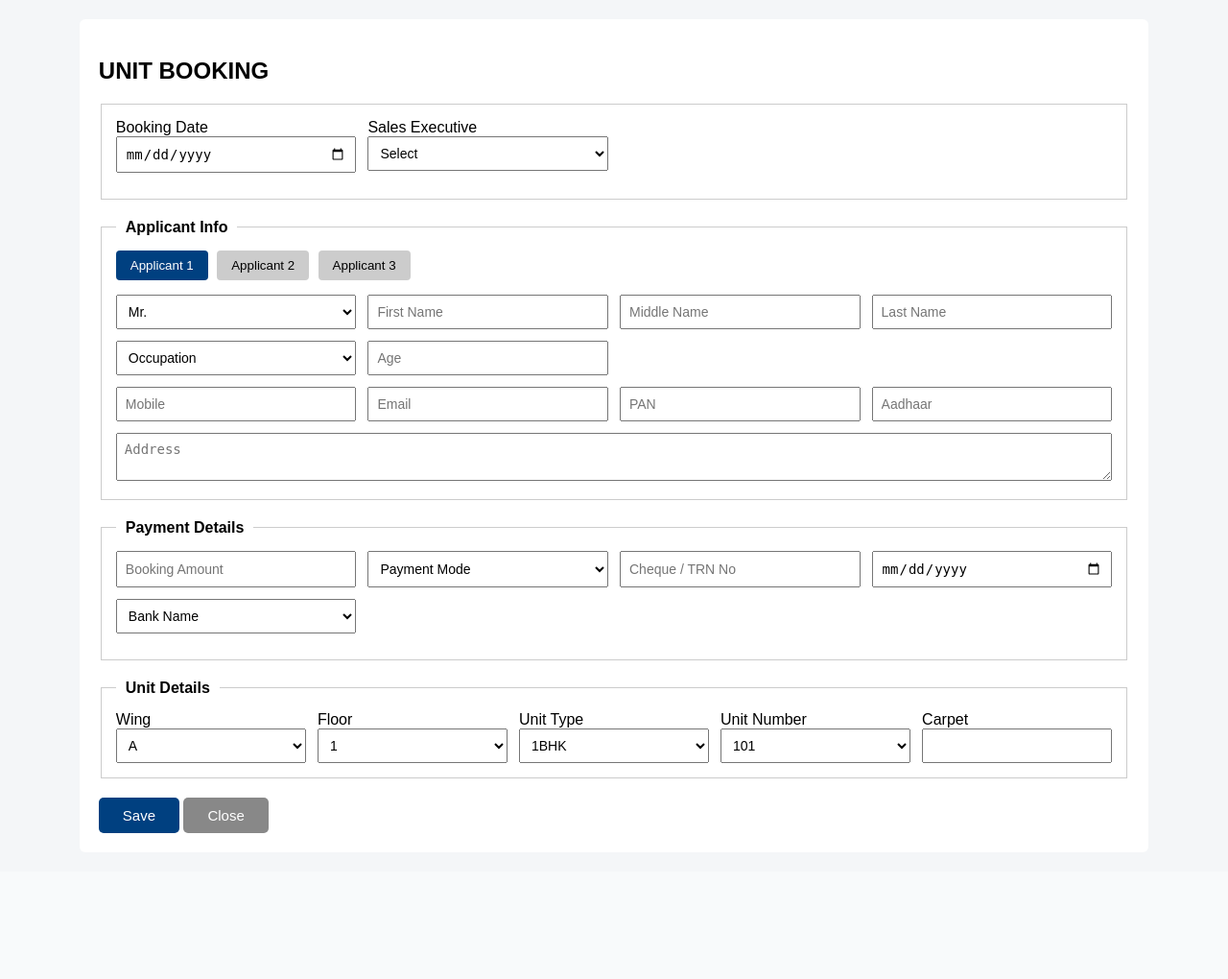
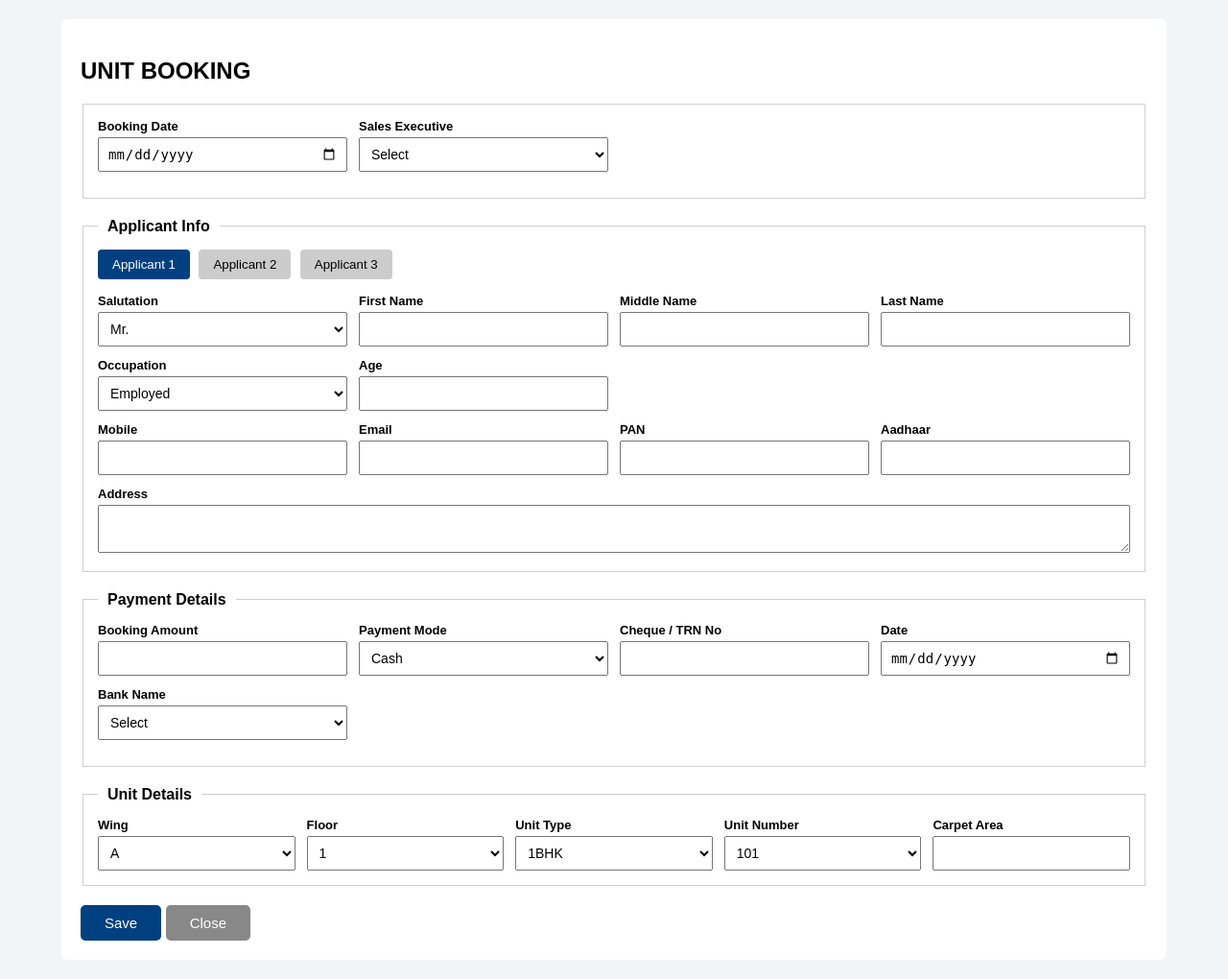
Before and after one commit to mayughag24-spec/office-realestate_crm, a Python web app: template templates/unit_booking.html in a window 1280 px wide. Shown: the whole page at 96% size. Before the commit the page ends 868 px from the top, so only its background shows below. Run offline with Jinja, Linux system fonts and the light colour scheme; the template is opened without the code that fills it, so the values that code supplies are empty.

Commit message:
Update unit_booking.html

```diff
--- a/templates/unit_booking.html
+++ b/templates/unit_booking.html
@@ -5,22 +5,29 @@
 <title>Unit Booking</title>
 
 <style>
-body {
-    font-family: Arial, sans-serif;
-    background: #f4f6f8;
+/* ===== RESET & BASE ===== */
+* {
+    box-sizing: border-box;
 }
 
+body {
+    margin: 0;
+    font-family: Arial, sans-serif;
+    background: #f2f4f7;
+}
+
+/* ===== PAGE CONTAINER ===== */
 .content {
-    width: 85%;
+    width: 90%;
     margin: 20px auto;
-    background: #fff;
+    background: #ffffff;
     padding: 20px;
     border-radius: 6px;
 }
 
-/* FIELDSET */
+/* ===== FIELDSETS ===== */
 fieldset {
-    border: 1px solid #ccc;
+    border: 1px solid #cfcfcf;
     padding: 15px;
     margin-bottom: 20px;
 }
@@ -30,40 +37,50 @@ legend {
     padding: 0 10px;
 }
 
-/* GRID LAYOUTS */
+/* ===== INPUTS ===== */
+input,
+select,
+textarea {
+    width: 100% !important;
+    padding: 8px;
+    font-size: 14px;
+    height: 36px;
+}
+
+textarea {
+    height: auto;
+}
+
+/* ===== GRID LAYOUTS ===== */
 .form-row {
-    display: grid;
-    grid-template-columns: repeat(4, 1fr);
+    display: grid !important;
+    grid-template-columns: repeat(4, minmax(180px, 1fr)) !important;
     gap: 12px;
     margin-bottom: 12px;
 }
 
 .form-grid-4 {
-    display: grid;
-    grid-template-columns: repeat(4, 1fr);
+    display: grid !important;
+    grid-template-columns: repeat(4, minmax(180px, 1fr)) !important;
     gap: 12px;
     margin-bottom: 12px;
 }
 
 .unit-row {
-    display: grid;
-    grid-template-columns: repeat(5, 1fr);
+    display: grid !important;
+    grid-template-columns: repeat(5, minmax(180px, 1fr)) !important;
     gap: 12px;
 }
 
-/* INPUTS */
-input, select, textarea {
-    width: 100%;
-    padding: 8px;
-    font-size: 14px;
-    box-sizing: border-box;
+/* ===== LABELS ===== */
+label {
+    font-size: 13px;
+    font-weight: bold;
+    margin-bottom: 4px;
+    display: block;
 }
 
-textarea {
-    resize: vertical;
-}
-
-/* TABS */
+/* ===== TABS ===== */
 .tab-buttons {
     margin-bottom: 15px;
 }
@@ -73,8 +90,8 @@ textarea {
     border: none;
     background: #ccc;
     cursor: pointer;
+    border-radius: 4px;
     margin-right: 5px;
-    border-radius: 4px;
 }
 
 .tab-buttons button.active {
@@ -90,26 +107,26 @@ textarea {
     display: block;
 }
 
-/* BUTTONS */
+/* ===== BUTTONS ===== */
 .button-row {
     margin-top: 20px;
 }
 
 .button-row button {
     padding: 10px 25px;
+    font-size: 15px;
     border: none;
     border-radius: 5px;
     cursor: pointer;
     color: white;
-    font-size: 15px;
 }
 
-.button-row .save-btn {
-    background-color: #004080;
+.save-btn {
+    background: #004080;
 }
 
-.button-row .close-btn {
-    background-color: #888;
+.close-btn {
+    background: #888;
 }
 </style>
 </head>
@@ -119,20 +136,20 @@ textarea {
 <div class="content">
 <h2>UNIT BOOKING</h2>
 
-<form method="POST">
+<form>
 
 <!-- BOOKING INFO -->
 <fieldset>
 <div class="form-row">
 <div>
 <label>Booking Date</label>
-<input type="date" name="bookingDate" required>
+<input type="date">
 </div>
 
 <div>
 <label>Sales Executive</label>
-<select name="salesExecutive" required>
-<option value="">Select</option>
+<select>
+<option>Select</option>
 <option>Executive 1</option>
 <option>Executive 2</option>
 </select>
@@ -152,26 +169,72 @@ textarea {
 
 <!-- APPLICANT 1 -->
 <div id="applicant1" class="applicant-tab active">
+
 <div class="form-grid-4">
-<select><option>Mr.</option><option>Mrs.</option><option>Ms.</option></select>
-<input type="text" placeholder="First Name">
-<input type="text" placeholder="Middle Name">
-<input type="text" placeholder="Last Name">
+<div>
+<label>Salutation</label>
+<select>
+<option>Mr.</option>
+<option>Mrs.</option>
+<option>Ms.</option>
+</select>
+</div>
+
+<div>
+<label>First Name</label>
+<input>
+</div>
+
+<div>
+<label>Middle Name</label>
+<input>
+</div>
+
+<div>
+<label>Last Name</label>
+<input>
+</div>
 </div>
 
 <div class="form-row">
-<select><option>Occupation</option></select>
-<input type="number" placeholder="Age">
+<div>
+<label>Occupation</label>
+<select>
+<option>Employed</option>
+<option>Self-Employed</option>
+</select>
+</div>
+
+<div>
+<label>Age</label>
+<input type="number">
+</div>
 </div>
 
 <div class="form-row">
-<input type="tel" placeholder="Mobile">
-<input type="email" placeholder="Email">
-<input type="text" placeholder="PAN">
-<input type="text" placeholder="Aadhaar">
+<div>
+<label>Mobile</label>
+<input>
 </div>
 
-<textarea rows="2" placeholder="Address"></textarea>
+<div>
+<label>Email</label>
+<input>
+</div>
+
+<div>
+<label>PAN</label>
+<input>
+</div>
+
+<div>
+<label>Aadhaar</label>
+<input>
+</div>
+</div>
+
+<label>Address</label>
+<textarea rows="2"></textarea>
 </div>
 
 <!-- APPLICANT 2 -->
@@ -196,19 +259,45 @@ textarea {
 
 </fieldset>
 
-<!-- PAYMENT -->
+<!-- PAYMENT DETAILS -->
 <fieldset>
 <legend>Payment Details</legend>
 
 <div class="form-row">
-<input type="number" placeholder="Booking Amount">
-<select><option>Payment Mode</option></select>
-<input placeholder="Cheque / TRN No">
+<div>
+<label>Booking Amount</label>
+<input type="number">
+</div>
+
+<div>
+<label>Payment Mode</label>
+<select>
+<option>Cash</option>
+<option>Cheque</option>
+<option>Online</option>
+</select>
+</div>
+
+<div>
+<label>Cheque / TRN No</label>
+<input>
+</div>
+
+<div>
+<label>Date</label>
 <input type="date">
+</div>
 </div>
 
 <div class="form-row">
-<select><option>Bank Name</option></select>
+<div>
+<label>Bank Name</label>
+<select>
+<option>Select</option>
+<option>Bank A</option>
+<option>Bank B</option>
+</select>
+</div>
 </div>
 </fieldset>
 
@@ -219,26 +308,42 @@ textarea {
 <div class="unit-row">
 <div>
 <label>Wing</label>
-<select><option>A</option><option>B</option><option>C</option></select>
+<select>
+<option>A</option>
+<option>B</option>
+<option>C</option>
+</select>
 </div>
 
 <div>
 <label>Floor</label>
-<select><option>1</option><option>2</option><option>3</option></select>
+<select>
+<option>1</option>
+<option>2</option>
+<option>3</option>
+</select>
 </div>
 
 <div>
 <label>Unit Type</label>
-<select><option>1BHK</option><option>2BHK</option><option>3BHK</option></select>
+<select>
+<option>1BHK</option>
+<option>2BHK</option>
+<option>3BHK</option>
+</select>
 </div>
 
 <div>
 <label>Unit Number</label>
-<select><option>101</option><option>102</option><option>103</option></select>
+<select>
+<option>101</option>
+<option>102</option>
+<option>103</option>
+</select>
 </div>
 
 <div>
-<label>Carpet</label>
+<label>Carpet Area</label>
 <input readonly>
 </div>
 </div>
@@ -255,13 +360,13 @@ textarea {
 
 <script>
 document.querySelectorAll(".tab-buttons button").forEach(btn => {
-    btn.addEventListener("click", () => {
+    btn.onclick = () => {
         document.querySelectorAll(".tab-buttons button").forEach(b => b.classList.remove("active"));
         document.querySelectorAll(".applicant-tab").forEach(t => t.classList.remove("active"));
 
         btn.classList.add("active");
         document.getElementById("applicant" + btn.dataset.app).classList.add("active");
-    });
+    };
 });
 </script>
 
```
